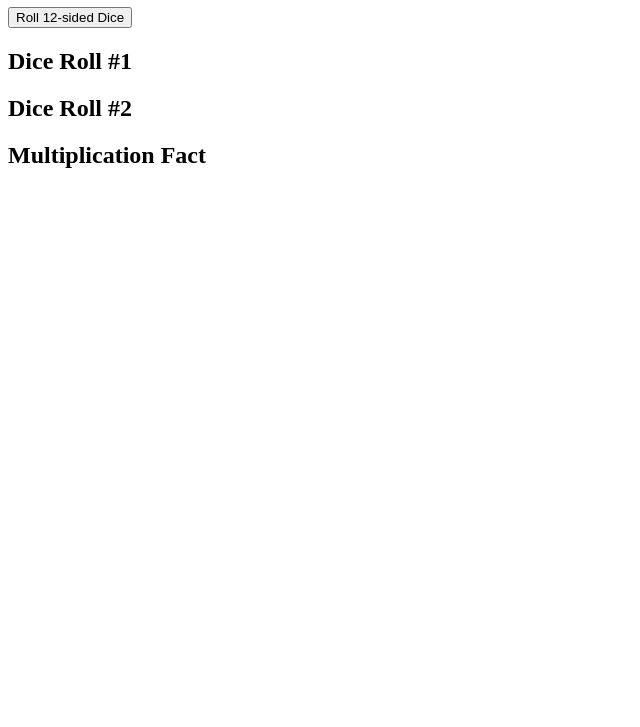
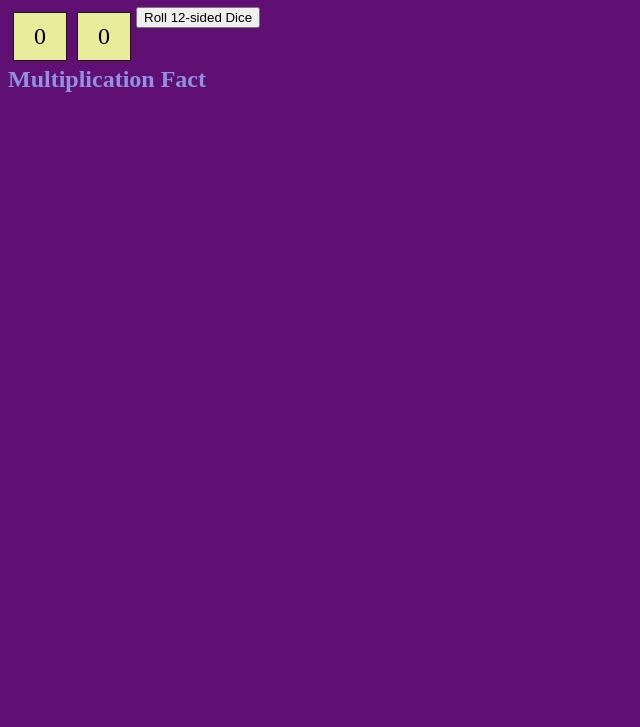
Before and after one commit to lilyclarkcodes/mult-practice-node-api-backend, a plain HTML site: page index.html in a window 1280 px wide. Shown: the part 73-800 px from the top of the page, without its empty margins (0-640 px from the left). Drawn offline with Linux system fonts and the light colour scheme.

Commit message:
added dice visual and style

```diff
--- a/css/style.css
+++ b/css/style.css
@@ -1,3 +1,23 @@
 h1{
-  color: red;
+  color: rgb(162, 239, 193);
 }
+
+body{
+  background-color: rgb(96, 15, 115);
+}
+
+div.dice{
+  float:left;
+  width:32px;
+  background:#e8ec9b;
+  border:rgb(26, 25, 25) 1px solid;
+  padding:10px;
+  font-size:24px;
+  text-align:center;
+  margin:5px;
+}
+
+h2{
+  clear:left;
+  color:rgb(145, 145, 226);
+}
--- a/index.html
+++ b/index.html
@@ -2,16 +2,14 @@
 <html>
   <head>
     <meta charset="utf-8">
-    <title></title>
-    <link rel="stylesheet" href="/css/style.css">
+    <title>12-sided Dice Roll</title>
+    <link rel="stylesheet" href="css/style.css">
   </head>
   <body>
     <h1>Lily's Multiplication Fact Dice Roll</h1>
+    <div id="diceRollResultOne" class ="dice">0</div>
+    <div id="diceRollResultTwo" class="dice">0</div>
     <button id="rollDice" type="button" name="button">Roll 12-sided Dice</button>
-    <h2>Dice Roll #1</h2>
-    <h3 id="diceRollResultOne"></h3>
-    <h2>Dice Roll #2</h2>
-    <h3 id="diceRollResultTwo"></h3>
     <h2>Multiplication Fact</h2>
     <h3 id="product"></h3>
     <script type="text/javascript" src="/js/main.js"></script>
```
